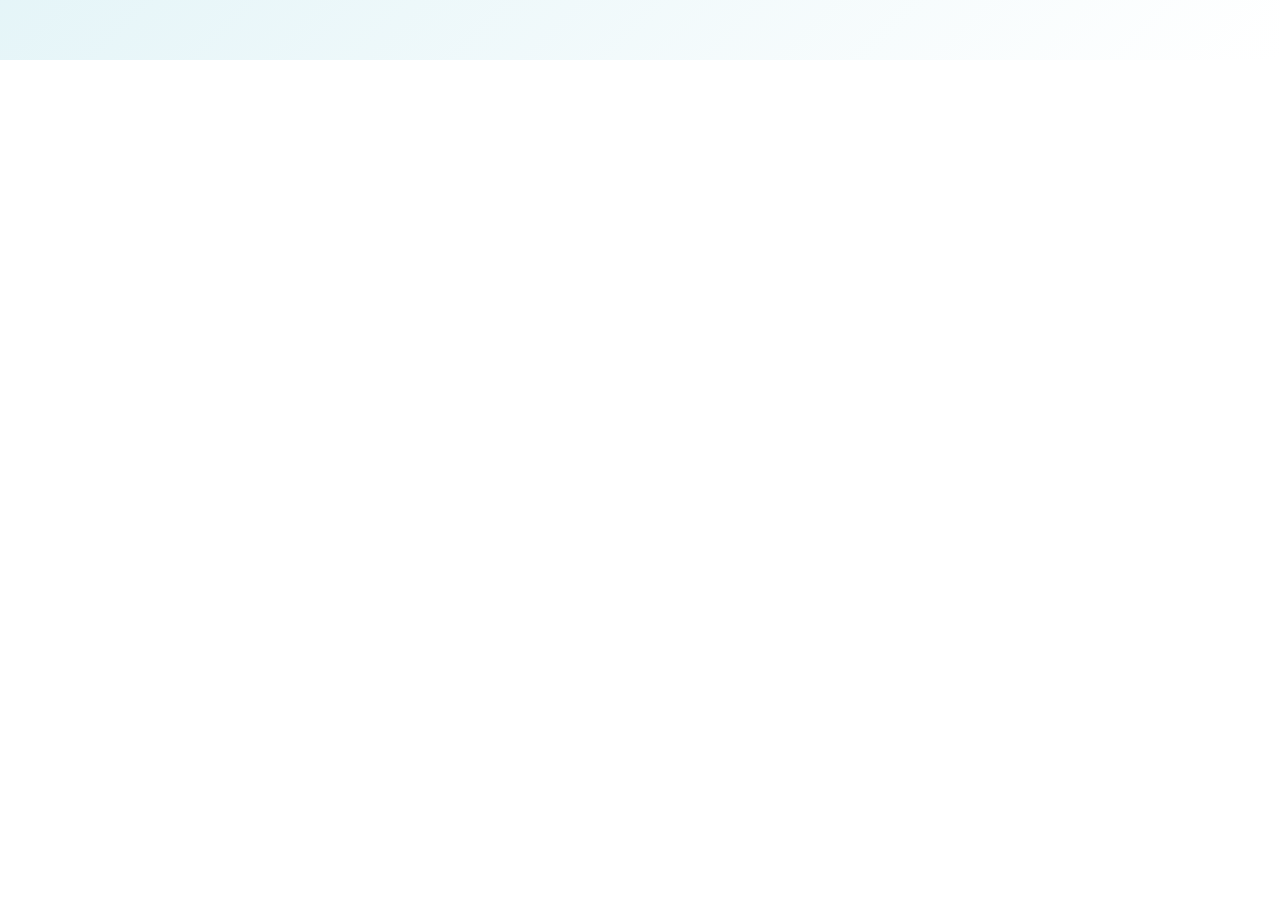
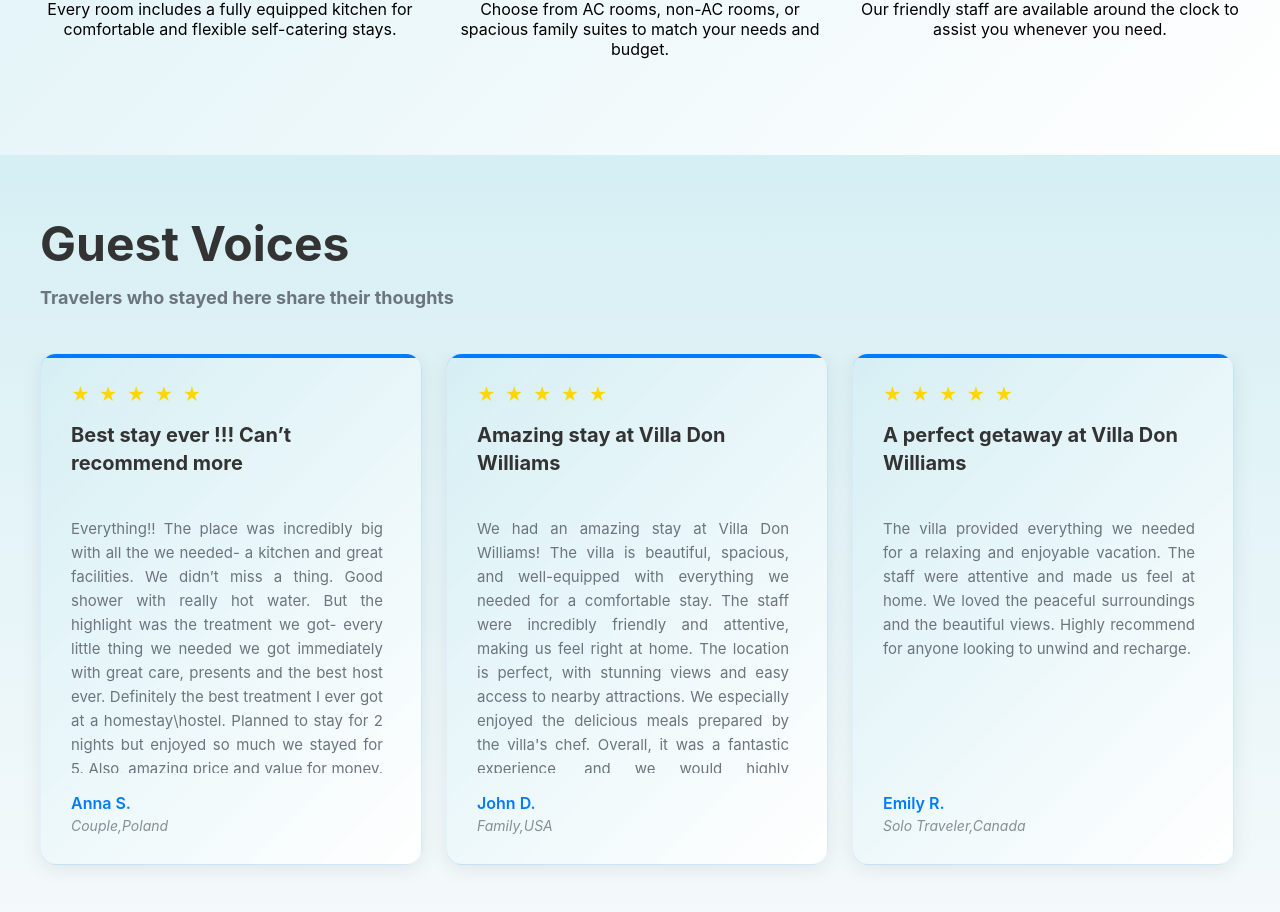
Before and after one commit to senirudevidu/Villa-Don-Williams, a React (Vite) app: page / in a window 1280 px wide. Shown: the part 1720-2632 px from the top of the page. Before the commit the page ends 1780 px from the top, so only its background shows below. Built offline with nearby package versions, Linux system fonts and the light colour scheme.

Commit message:
Guest voices

```diff
--- a/src/App.jsx
+++ b/src/App.jsx
@@ -1,6 +1,7 @@
 import Navbar from "./Components/Navbar/Navbar.jsx";
 import Hero from "./Components/Hero/Hero.jsx";
 import Location from "./Components/Location/Location.jsx";
+import Reviews from "./Components/Reviews/Reviews.jsx";
 import "./App.css";
 
 function App() {
@@ -9,6 +10,7 @@
       <Navbar />
       <Hero />
       <Location />
+      <Reviews />
     </>
   );
 }
--- /dev/null
+++ b/src/Components/Reviews/ReviewCard.css
@@ -0,0 +1,100 @@
+.review-card {
+  display: flex;
+  flex: 0 0 320px;
+  flex-direction: column;
+  padding: 30px;
+  box-shadow: 0 4px 20px rgba(0, 0, 0, 0.08);
+  transition: all 0.3s cubic-bezier(0.4, 0, 0.2, 1);
+  background: linear-gradient(
+    135deg,
+    var(--background-color) 0%,
+    rgba(255, 255, 255, 0.95) 100%
+  );
+  border-radius: 16px;
+  border: 1px solid rgba(0, 123, 255, 0.1);
+  height: 450px;
+  overflow: hidden;
+  position: relative;
+}
+
+.review-card:hover {
+  transform: translateY(-8px);
+  box-shadow: 0 12px 40px rgba(0, 0, 0, 0.15);
+  border-color: rgba(0, 123, 255, 0.2);
+}
+
+.review-card::before {
+  content: "";
+  position: absolute;
+  top: 0;
+  left: 0;
+  right: 0;
+  height: 4px;
+  background: linear-gradient(90deg, var(--primary-color), #007bff);
+  border-radius: 16px 16px 0 0;
+}
+
+.stars {
+  color: #ffd700;
+  font-size: 18px;
+  margin-bottom: 16px;
+  letter-spacing: 2px;
+}
+
+.card-title {
+  color: var(--text-color);
+  font-size: 20px;
+  font-weight: 700;
+  margin: 0 0 16px 0;
+  line-height: 1.4;
+  min-height: 80px;
+  display: -webkit-box;
+  -webkit-box-orient: vertical;
+  overflow: hidden;
+}
+
+.card-content {
+  color: var(--secondary-color);
+  font-size: 15px;
+  line-height: 1.6;
+  margin: 0;
+  flex-grow: 1;
+  overflow-y: auto;
+  overflow-x: hidden;
+  padding-right: 8px;
+  text-align: justify;
+}
+
+.card-content::-webkit-scrollbar {
+  width: 4px;
+}
+
+.card-content::-webkit-scrollbar-track {
+  background: rgba(0, 0, 0, 0.05);
+  border-radius: 2px;
+}
+
+.card-content::-webkit-scrollbar-thumb {
+  background: rgba(0, 123, 255, 0.3);
+  border-radius: 2px;
+}
+
+.card-content::-webkit-scrollbar-thumb:hover {
+  background: rgba(0, 123, 255, 0.5);
+}
+
+.card-author {
+  margin-top: 20px;
+  font-weight: 600;
+  color: var(--primary-color);
+  font-size: 16px;
+  margin: 20px 0 4px 0;
+}
+
+.card-category-country {
+  font-style: italic;
+  color: var(--secondary-color);
+  margin: 0;
+  font-size: 14px;
+  opacity: 0.8;
+}
--- /dev/null
+++ b/src/Components/Reviews/ReviewCard.jsx
@@ -0,0 +1,15 @@
+import "./ReviewCard.css";
+function ReviewCard(props) {
+  return (
+    <div className="review-card">
+      <div className="stars">&#9733; &#9733; &#9733; &#9733; &#9733;</div>
+      <h2 className="card-title">{props.title}</h2>
+      <p className="card-content">{props.content}</p>
+      <h3 className="card-author">{props.author}</h3>
+      <p className="card-category-country">
+        {props.category},{props.country}
+      </p>
+    </div>
+  );
+}
+export default ReviewCard;
--- /dev/null
+++ b/src/Components/Reviews/Reviews.css
@@ -0,0 +1,217 @@
+.review {
+  display: flex;
+  flex-direction: column;
+  background: linear-gradient(
+    180deg,
+    var(--background-color) 0%,
+    rgba(248, 250, 252, 0.8) 100%
+  );
+  min-height: 100vh;
+  padding: clamp(20px, 5vw, 40px) 0 clamp(40px, 8vw, 60px) 0;
+}
+
+.review-title {
+  color: var(--text-color);
+  font-size: clamp(28px, 5vw, 48px);
+  font-weight: 700;
+  margin: 0 0 60px 0;
+  line-height: 1.2;
+  max-width: 600px;
+  margin: 20px 0 0 40px;
+}
+
+.review-desc {
+  color: var(--secondary-color);
+  font-size: clamp(14px, 3.5vw, 18px);
+  line-height: 1.6;
+  padding: 0 0 0 40px;
+  margin: 12px 0 40px 0;
+}
+.review-cards-carousel {
+  display: flex;
+  gap: clamp(16px, 3vw, 24px);
+  padding: 0 clamp(16px, 4vw, 40px) clamp(16px, 3vw, 20px)
+    clamp(16px, 4vw, 40px);
+  overflow-x: auto;
+  scroll-behavior: smooth;
+  scroll-snap-type: x mandatory;
+  -webkit-overflow-scrolling: touch;
+}
+
+.review-cards-carousel::-webkit-scrollbar {
+  height: 8px;
+}
+
+.review-cards-carousel::-webkit-scrollbar-track {
+  background: rgba(0, 0, 0, 0.05);
+  border-radius: 4px;
+  margin: 0 40px;
+}
+
+.review-cards-carousel::-webkit-scrollbar-thumb {
+  background: linear-gradient(90deg, var(--primary-color), #007bff);
+  border-radius: 4px;
+}
+
+.review-cards-carousel::-webkit-scrollbar-thumb:hover {
+  background: linear-gradient(90deg, #0056b3, var(--primary-color));
+}
+
+.review-card {
+  scroll-snap-align: start;
+}
+
+/* High-DPI display support */
+@media (-webkit-min-device-pixel-ratio: 2), (min-resolution: 192dpi) {
+  .review-card {
+    border-width: 0.5px;
+  }
+
+  .review-card::before {
+    height: 3px;
+  }
+}
+
+/* Improved touch interactions for mobile */
+@media (hover: none) and (pointer: coarse) {
+  .review-card:hover {
+    transform: none;
+  }
+
+  .review-card:active {
+    transform: translateY(-4px) scale(0.98);
+    transition: all 0.1s ease;
+  }
+
+  .review-cards-carousel {
+    scroll-padding: 0 20px;
+  }
+}
+
+/* Responsive Design */
+@media (max-width: 1200px) {
+  .review {
+    padding: 32px 0 50px 0;
+  }
+
+  .review-cards-carousel {
+    padding: 0 30px 16px 30px;
+    gap: 20px;
+  }
+}
+
+@media (max-width: 992px) {
+  .review {
+    padding: 24px 0 40px 0;
+  }
+
+  .review-title {
+    font-size: clamp(28px, 7vw, 42px);
+  }
+
+  .review-desc {
+    font-size: 16px;
+    max-width: 500px;
+  }
+
+  .review-cards-carousel {
+    padding: 0 24px 16px 24px;
+    gap: 18px;
+  }
+}
+
+@media (max-width: 768px) {
+  .review {
+    padding: 20px 0 40px 0;
+    min-height: auto;
+  }
+
+  .review-title {
+    font-size: clamp(24px, 8vw, 36px);
+    margin: 0 0 10px 0;
+  }
+
+  .review-desc {
+    font-size: 15px;
+    margin: 0 auto 30px auto;
+    max-width: 400px;
+  }
+
+  .review-cards-carousel {
+    padding: 0 20px 16px 20px;
+    gap: 16px;
+  }
+
+  .review-cards-carousel::-webkit-scrollbar {
+    height: 6px;
+  }
+}
+
+@media (max-width: 480px) {
+  .review {
+    padding: 16px 0 32px 0;
+  }
+
+  .review-title {
+    font-size: clamp(20px, 9vw, 28px);
+    margin: 0 0 8px 0;
+  }
+
+  .review-desc {
+    font-size: 14px;
+    margin: 0 auto 24px auto;
+    max-width: 320px;
+  }
+
+  .review-cards-carousel {
+    padding: 0 16px 12px 16px;
+    gap: 12px;
+  }
+
+  .review-cards-carousel::-webkit-scrollbar {
+    height: 4px;
+  }
+}
+
+@media (max-width: 320px) {
+  .review {
+    padding: 12px 0 24px 0;
+  }
+
+  .review-title {
+    font-size: clamp(18px, 10vw, 24px);
+  }
+
+  .review-desc {
+    font-size: 13px;
+    margin: 0 auto 20px auto;
+    max-width: 280px;
+  }
+
+  .review-cards-carousel {
+    padding: 0 12px 10px 12px;
+    gap: 10px;
+  }
+}
+
+/* Landscape orientation for mobile devices */
+@media (max-height: 500px) and (orientation: landscape) {
+  .review {
+    padding: 10px 0 20px 0;
+    min-height: auto;
+  }
+
+  .review-title {
+    font-size: clamp(20px, 4vh, 32px);
+    margin: 0 0 6px 0;
+  }
+
+  .review-desc {
+    font-size: 14px;
+    margin: 0 auto 16px auto;
+  }
+
+  .review-cards-carousel {
+    padding: 0 20px 8px 20px;
+  }
+}
--- /dev/null
+++ b/src/Components/Reviews/Reviews.jsx
@@ -0,0 +1,53 @@
+import ReviewCard from "./ReviewCard.jsx";
+import "./Reviews.css";
+
+function Reviews() {
+  const reviewData = [
+    {
+      title: "Best stay ever !!! Can’t recommend more",
+      content:
+        "Everything!! The place was incredibly big with all the we needed- a kitchen and great facilities. We didn’t miss a thing. Good shower with really hot water. But the highlight was the treatment we got- every little thing we needed we got immediately with great care, presents and the best host ever. Definitely the best treatment I ever got at a homestay\\hostel. Planned to stay for 2 nights but enjoyed so much we stayed for 5. Also, amazing price and value for money. One of our best stays in Sri Lanka, will definitely come back!!!",
+      author: "Anna S.",
+      category: "Couple",
+      country: "Poland",
+    },
+    {
+      title: "Amazing stay at Villa Don Williams",
+      content:
+        "We had an amazing stay at Villa Don Williams! The villa is beautiful, spacious, and well-equipped with everything we needed for a comfortable stay. The staff were incredibly friendly and attentive, making us feel right at home. The location is perfect, with stunning views and easy access to nearby attractions. We especially enjoyed the delicious meals prepared by the villa's chef. Overall, it was a fantastic experience, and we would highly recommend Villa Don Williams to anyone looking for a relaxing and luxurious getaway.",
+      author: "John D.",
+      category: "Family",
+      country: "USA",
+    },
+    {
+      title: "A perfect getaway at Villa Don Williams",
+      content:
+        "The villa provided everything we needed for a relaxing and enjoyable vacation. The staff were attentive and made us feel at home. We loved the peaceful surroundings and the beautiful views. Highly recommend for anyone looking to unwind and recharge.",
+      author: "Emily R.",
+      category: "Solo Traveler",
+      country: "Canada",
+    },
+  ];
+  return (
+    <section className="review" id="review">
+      <h1 className="review-title">Guest Voices</h1>
+      <h5 className="review-desc">
+        Travelers who stayed here share their thoughts
+      </h5>
+      <div className="review-cards-carousel">
+        {reviewData.map((review, index) => (
+          <ReviewCard
+            key={index}
+            title={review.title}
+            content={review.content}
+            author={review.author}
+            category={review.category}
+            country={review.country}
+          />
+        ))}
+      </div>
+    </section>
+  );
+}
+
+export default Reviews;
```
Also changed, not shown: public/icons/left.png (added).
